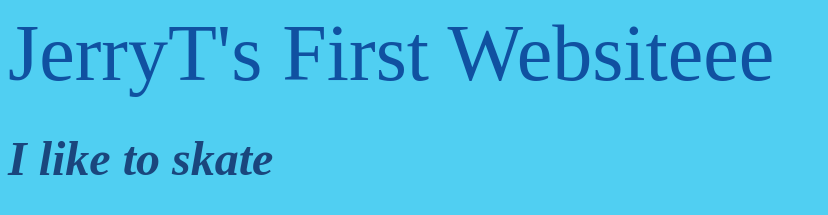
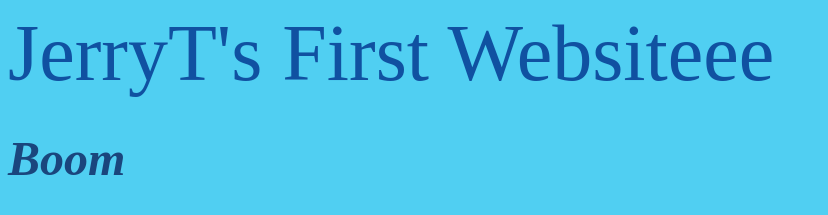
Before and after one commit to jerryyyteng/jerryyourmajesty, a plain HTML site: page index.html in a window 1280 px wide. Shown: the top 215 px of the page, without its empty margins (0-828 px from the left). Drawn offline with Linux system fonts and the light colour scheme.

Commit message:
Update index.html

```diff
--- a/index.html
+++ b/index.html
@@ -7,7 +7,7 @@
 </head>
 <body>
 <header> JerryT's First Websiteee </header>
-	<h1> I like to skate</h1>
+	<h1> Boom </h1>
 	<p>skateboardinggg</p>
 	<img src="https://yt3.ggpht.com/a/AGF-l7_yXHCzn97fC4-cOxSFOp6uT9_HNFYlGj_Rgg=s900-c-k-c0xffffffff-no-rj-mo">
 
```
